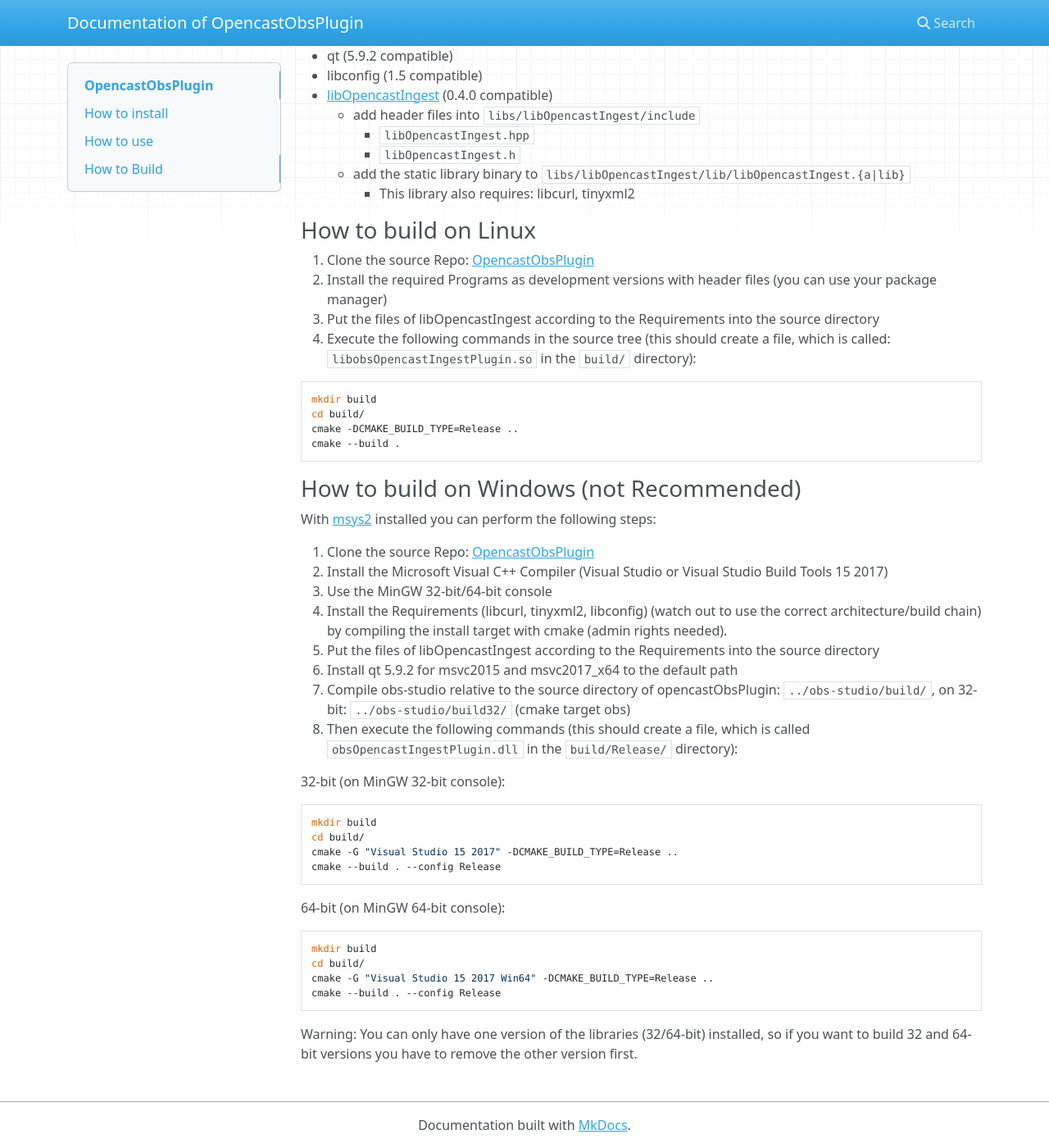
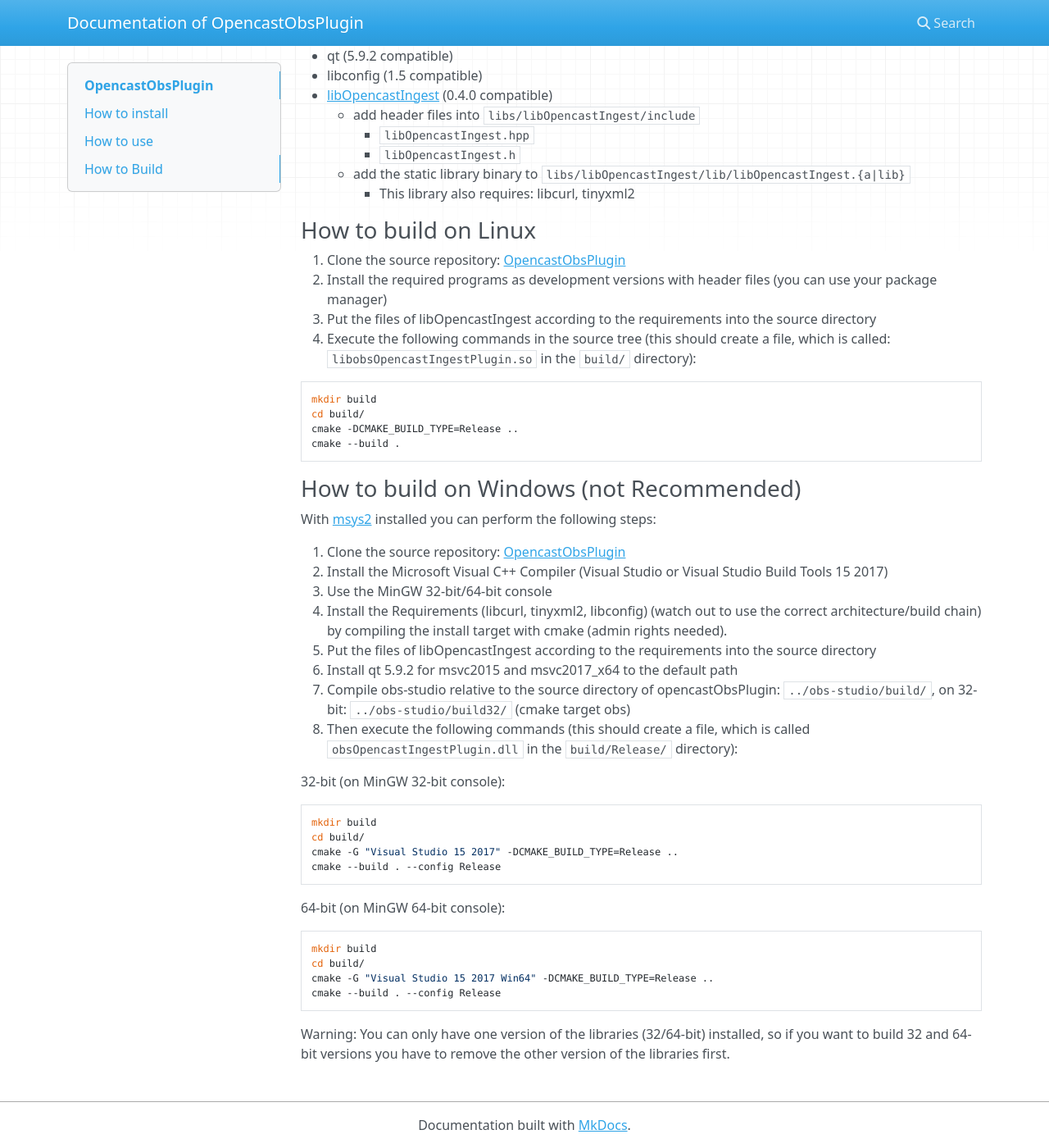
Before and after one commit to elan-ev/opencast-obs-plugin, an MkDocs documentation site: the page built from docs/docs/index.md, in a window 1280 px wide and 1400 px high, scrolled down 3231 px. Shown: the whole window at 82% size. Built offline with MkDocs 1.6.1, drawn with Linux system fonts in a browser that asks for light colours; nearby versions of some CDN libraries; some of the changed text lies outside the part shown.

Commit message:
some changes to doc

````diff
--- a/docs/docs/index.md
+++ b/docs/docs/index.md
@@ -29,7 +29,7 @@
 ### Configuration
 
 Before the plugin can be used it has to be configured.
-The Settings Dialog can be found under `Tools`.
+The Settings-Dialog can be found under `Tools`.
 
 ![Tools](img/tools.jpg)
 
@@ -46,7 +46,7 @@
 
 ![uploaddialog](img/uploaddialog.jpg)
 
-All details for the recording can be set.here.
+All details for the recording can be set here.
 When you are finished entering the details, the upload process can be started by clicking on upload.
 
 Do not close obs-studio while the upload is active, or the uploading process will be aborted.
@@ -74,9 +74,9 @@
 
 ### How to build on Linux
 
-1. Clone the source Repo: [OpencastObsPlugin](https://github.com/elan-ev/opencast-obs-plugin)
-2. Install the required Programs as development versions with header files (you can use your package manager)
-3. Put the files of libOpencastIngest according to the Requirements into the source directory
+1. Clone the source repository: [OpencastObsPlugin](https://github.com/elan-ev/opencast-obs-plugin)
+2. Install the required programs as development versions with header files (you can use your package manager)
+3. Put the files of libOpencastIngest according to the requirements into the source directory
 4. Execute the following commands in the source tree (this should create a file, which is called: `libobsOpencastIngestPlugin.so` in the `build/` directory):
 ```bash
 mkdir build
@@ -90,11 +90,11 @@
 
 With [msys2](http://www.msys2.org/) installed you can perform the following steps:
 
-1. Clone the source Repo: [OpencastObsPlugin](https://github.com/elan-ev/opencast-obs-plugin)
+1. Clone the source repository: [OpencastObsPlugin](https://github.com/elan-ev/opencast-obs-plugin)
 2. Install the Microsoft Visual C++ Compiler (Visual Studio or Visual Studio Build Tools 15 2017)
 3. Use the MinGW 32-bit/64-bit console
 4. Install the Requirements (libcurl, tinyxml2, libconfig) (watch out to use the correct architecture/build chain) by compiling the install target with cmake (admin rights needed).
-5. Put the files of libOpencastIngest according to the Requirements into the source directory
+5. Put the files of libOpencastIngest according to the requirements into the source directory
 6. Install qt 5.9.2 for msvc2015 and msvc2017_x64 to the default path
 7. Compile obs-studio relative to the source directory of opencastObsPlugin: `../obs-studio/build/`, on 32-bit:  `../obs-studio/build32/` (cmake target obs)
 8. Then execute the following commands (this should create a file, which is called `obsOpencastIngestPlugin.dll` in the `build/Release/` directory):
@@ -114,4 +114,4 @@
 cmake --build . --config Release
 ```
 
-Warning: You can only have one version of the libraries (32/64-bit) installed, so if you want to build 32 and 64-bit versions you have to remove the other version first.
+Warning: You can only have one version of the libraries (32/64-bit) installed, so if you want to build 32 and 64-bit versions you have to remove the other version of the libraries first.
````
Also changed, not shown: other parts of docs/docs/index.md (+4 -4 lines).
